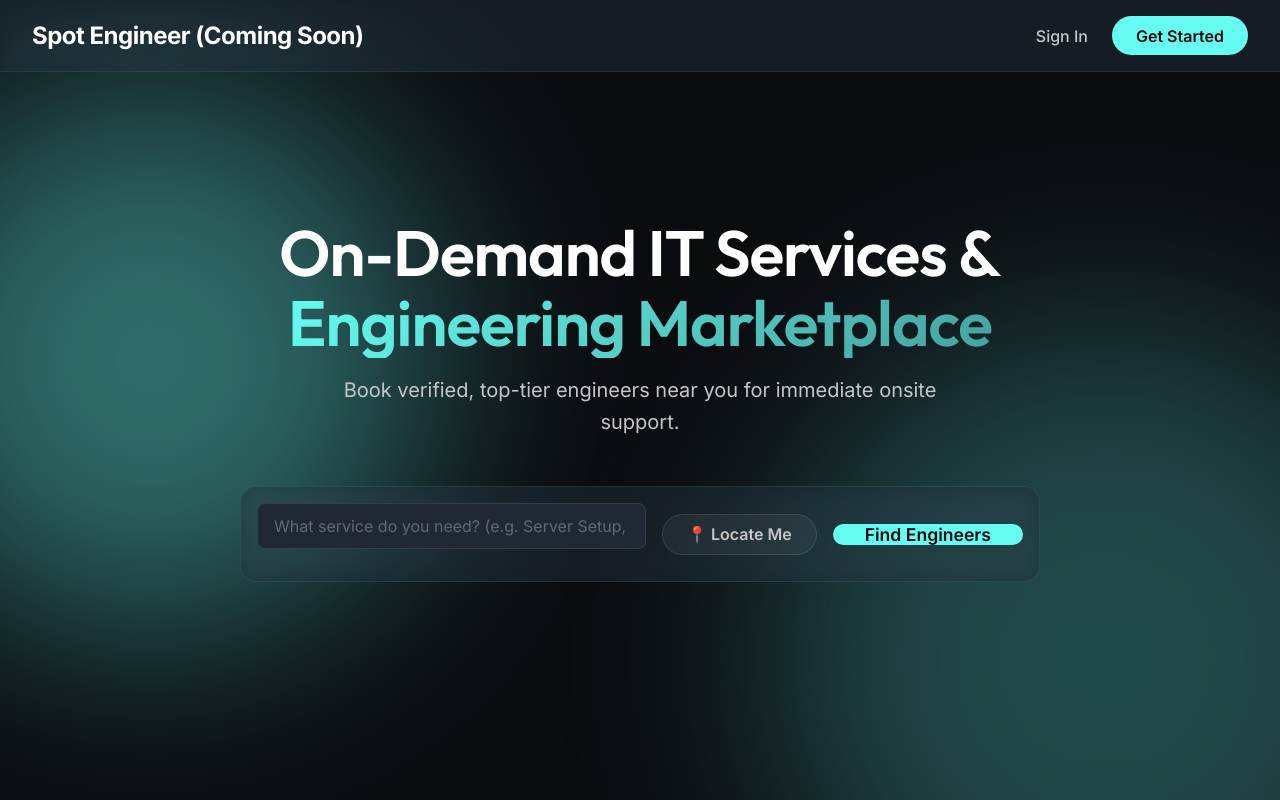
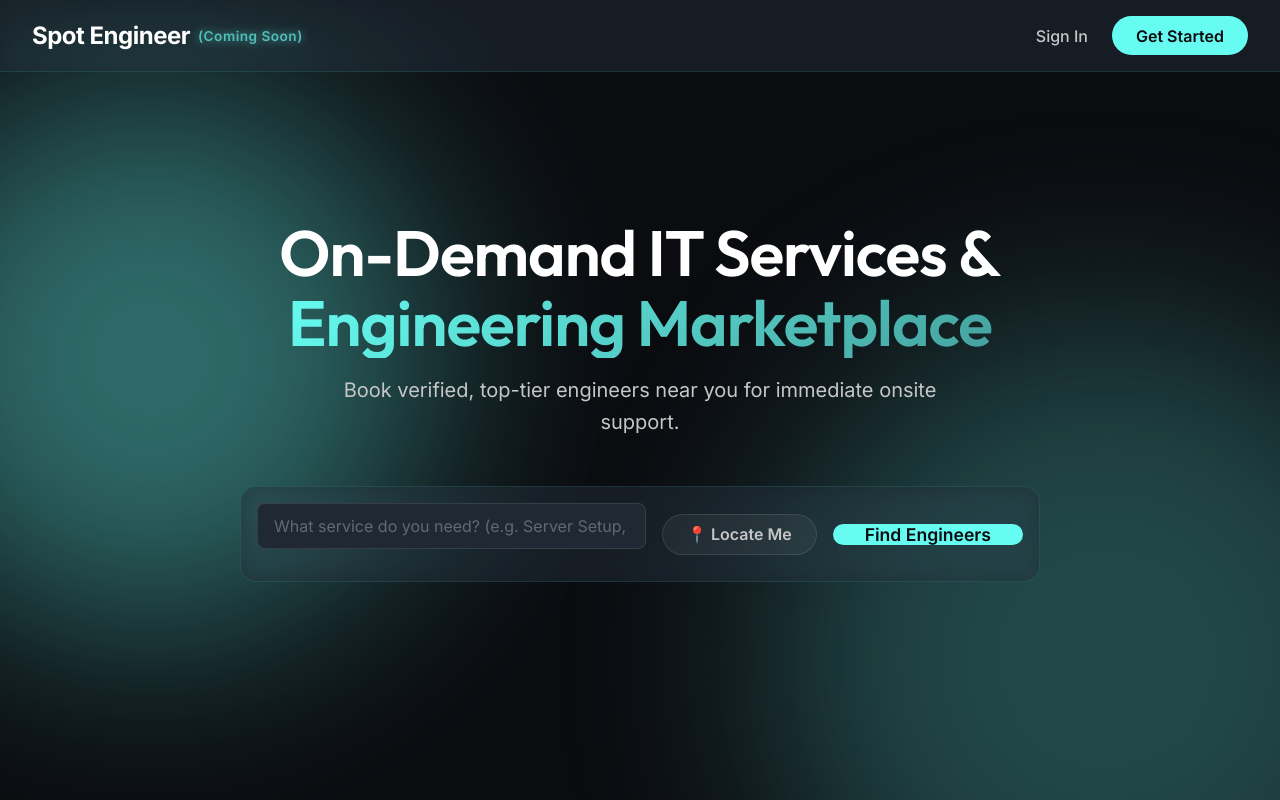
Before and after one commit to pradeipk/spotengine-frontend, a Next.js app: page / in a window 1280 px wide. Built offline with nearby package versions, Linux system fonts and the light colour scheme.

Commit message:
feat: add "Coming Soon" styles and animation to logo in navbar

```diff
--- a/src/app/page.module.css
+++ b/src/app/page.module.css
@@ -27,6 +27,29 @@
   font-weight: 700;
   color: var(--text-primary);
   letter-spacing: -0.5px;
+  display: flex;
+  align-items: center;
+}
+
+.comingSoon {
+  font-size: 0.85rem;
+  font-weight: 600;
+  color: var(--accent-primary);
+  margin-left: 8px;
+  letter-spacing: 0.5px;
+  animation: blinkText 1.2s ease-in-out infinite alternate;
+  display: inline-block;
+}
+
+@keyframes blinkText {
+  0% {
+    opacity: 0.25;
+    filter: drop-shadow(0 0 0px var(--accent-primary));
+  }
+  100% {
+    opacity: 1;
+    filter: drop-shadow(0 0 8px rgba(102, 252, 241, 0.7));
+  }
 }
 
 .accent {
```
